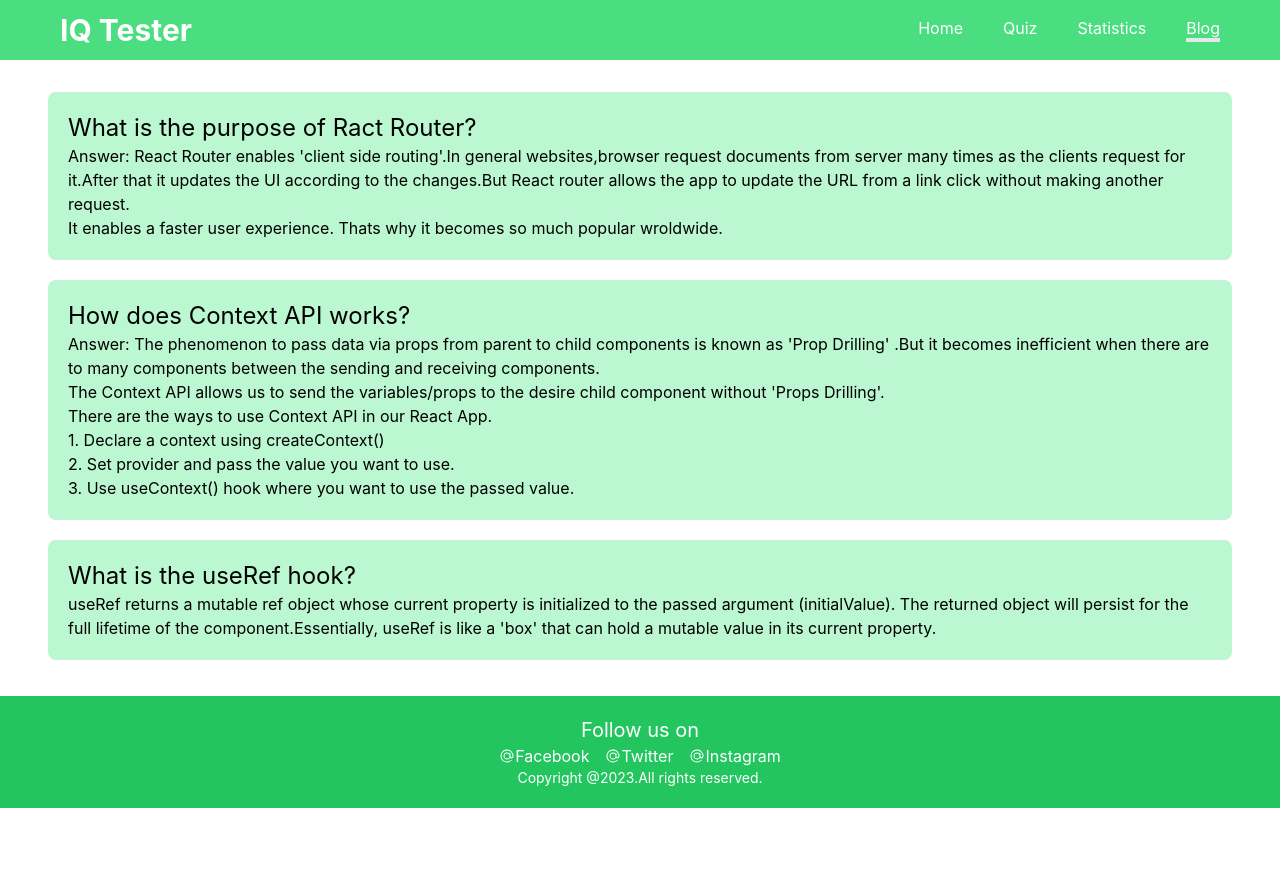
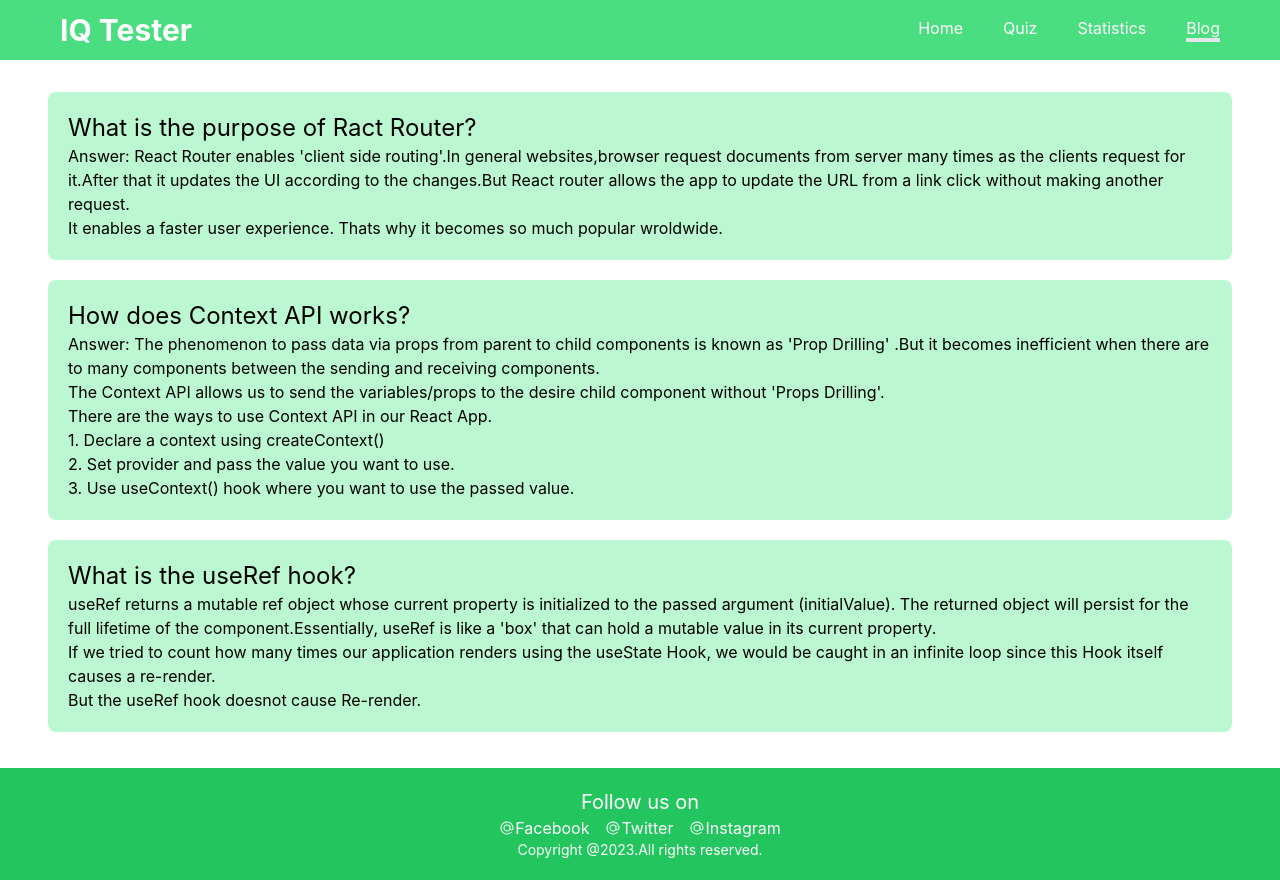
Before and after one commit to AspiaNew/assignment-9-by-me, a React (Create React App) app: page /blog in a window 1280 px wide. Before the commit the page ends 808 px from the top, so only its background shows below. Built offline with nearby package versions, Linux system fonts and the light colour scheme.

Commit message:
slight changes

```diff
--- a/src/App.js
+++ b/src/App.js
@@ -17,10 +17,12 @@ function App() {
       path: '/', element: <Main></Main>, children: [
         {
           path: '/',
+          loader: () => fetch('https://openapi.programming-hero.com/api/quiz'),
           element: <Home></Home>
         },
         {
           path: '/home',
+          loader: () => fetch('https://openapi.programming-hero.com/api/quiz'),
           element: <Home></Home>
         },
         {
--- a/src/components/Blog/Blog.js
+++ b/src/components/Blog/Blog.js
@@ -23,7 +23,10 @@ const Blog = () => {
             </div>
             <div className='bg-green-200 p-5 rounded-lg my-5'>
                 <h3 className='text-2xl'>What is the useRef hook?</h3>
-                <p>useRef returns a mutable ref object whose current property is initialized to the passed argument (initialValue). The returned object will persist for the full lifetime of the component.Essentially, useRef is like a 'box' that can hold a mutable value in its current property.</p>
+                <p>useRef returns a mutable ref object whose current property is initialized to the passed argument (initialValue). The returned object will persist for the full lifetime of the component.Essentially, useRef is like a 'box' that can hold a mutable value in its current property. <br />
+                    If we tried to count how many times our application renders using the useState Hook, we would be caught in an infinite loop since this Hook itself causes a re-render.
+                    <br />
+                    But the useRef hook doesnot cause Re-render.</p>
             </div>
         </div>
     );
--- a/src/components/Home/Home.js
+++ b/src/components/Home/Home.js
@@ -1,4 +1,6 @@
 import React from 'react';
+import Quiz from '../Quiz/Quiz';
+// import Quiz from '../Quiz/Quiz';
 
 const Home = () => {
 
@@ -6,6 +8,8 @@ const Home = () => {
         <div className='m-8 md:m-12'>
             <h2 className='text-4xl font-semibold text-center my-10'>It is high time to <span className='text-green-500 font-bold'>Explore Yourself</span></h2>
             <img className='w-full md:w-3/4 lg:w-1/2 mx-auto rounded' src="https://images.unsplash.com/photo-1546410531-bb4caa6b424d?ixlib=rb-1.2.1&ixid=MnwxMjA3fDB8MHxwaG90by1wYWdlfHx8fGVufDB8fHx8&auto=format&fit=crop&w=1171&q=80" alt="" />
+            <h3 className='text-xl text-center my-10'>There are some different types of quizes.From here You can select your favorite one.Or you can go to the quiz section from the top right side.</h3>
+            <Quiz></Quiz>
         </div>
     );
 };
```
